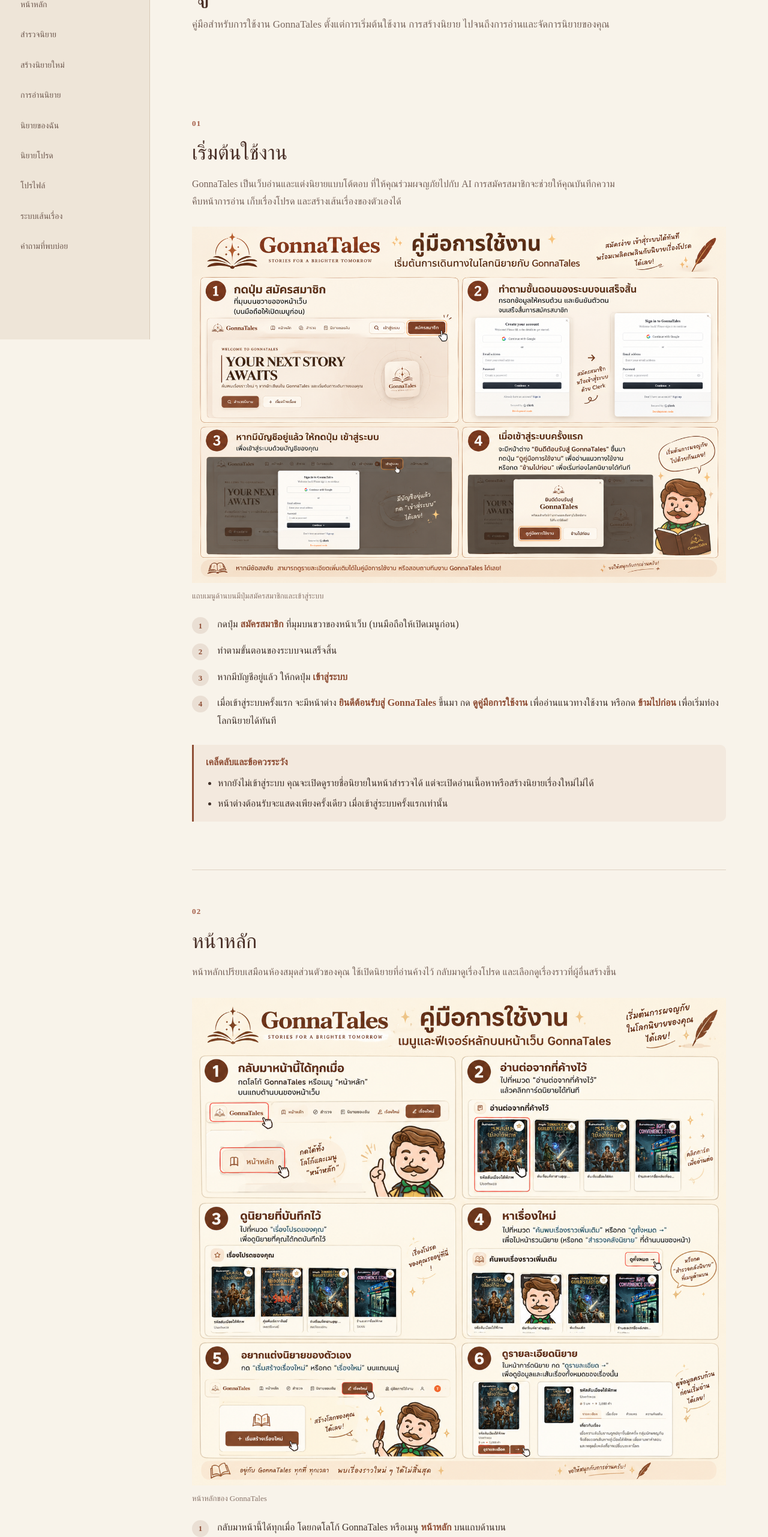
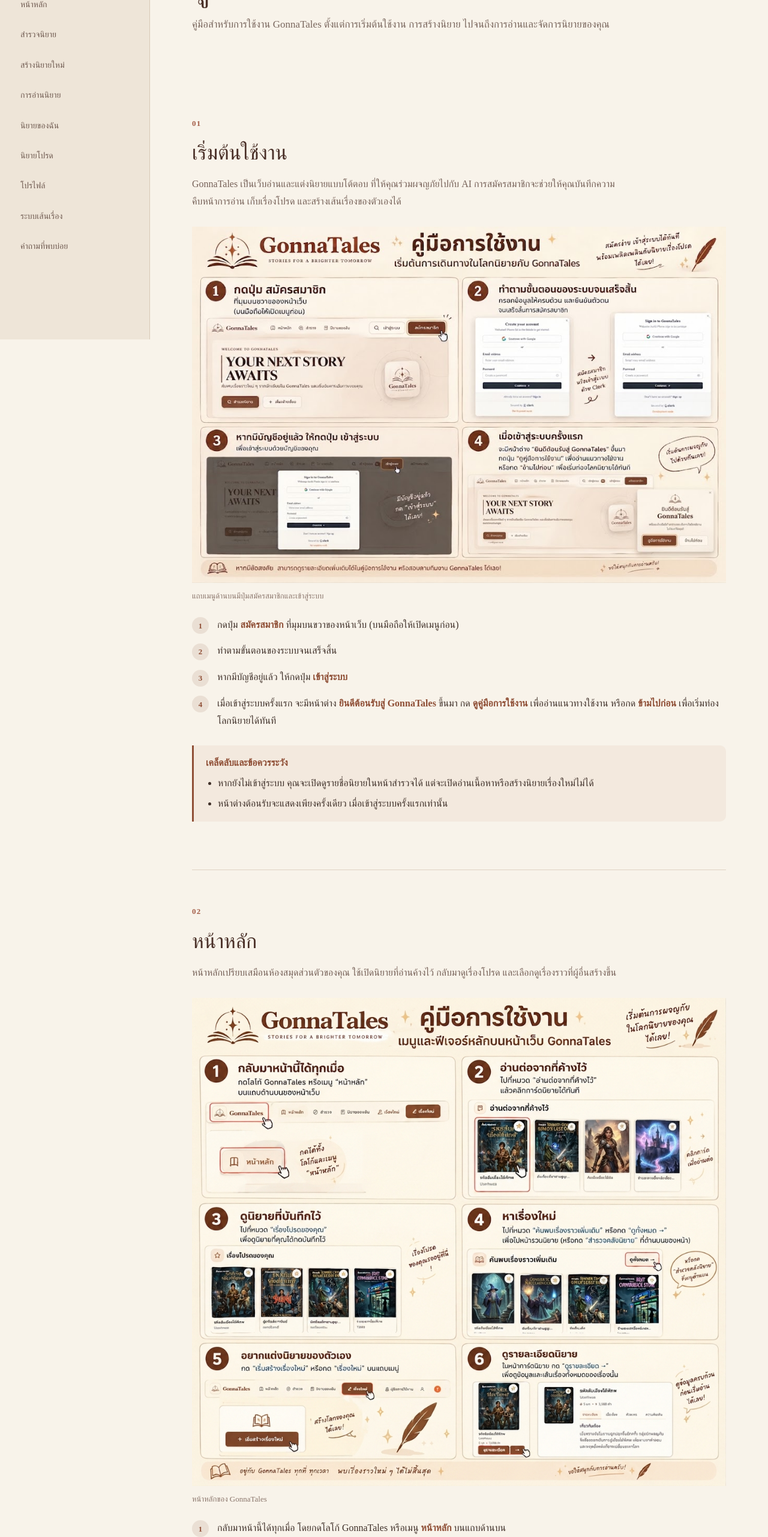
Before and after one commit to mewmaleaw111/interactive-novel-ai-storytelling, a Next.js app: page /guide in a window 1280 px wide. Shown: the part 234-2797 px from the top of the page at 60% size. Built offline with nearby package versions, Linux system fonts and the light colour scheme; no server answers.

Commit message:
chore(assets): update images

```diff
--- a/app/guide/page.tsx
+++ b/app/guide/page.tsx
@@ -240,7 +240,7 @@
           </p>
 
           <GuideFigure
-            src="/guide/begin.png"
+            src="/guide/begin.jpg"
             alt="หน้าหลักของ GonnaTales ที่มีปุ่มสมัครสมาชิกและเข้าสู่ระบบบนแถบเมนู"
             caption="แถบเมนูด้านบนมีปุ่มสมัครสมาชิกและเข้าสู่ระบบ"
           />
@@ -296,7 +296,7 @@
           </p>
 
           <GuideFigure
-            src="/guide/home.png"
+            src="/guide/home.jpg"
             alt="หน้าหลักของ GonnaTales"
             caption="หน้าหลักของ GonnaTales"
           />
```
Also changed, not shown: public/guide/begin.png (deleted), public/guide/home.png (deleted).
